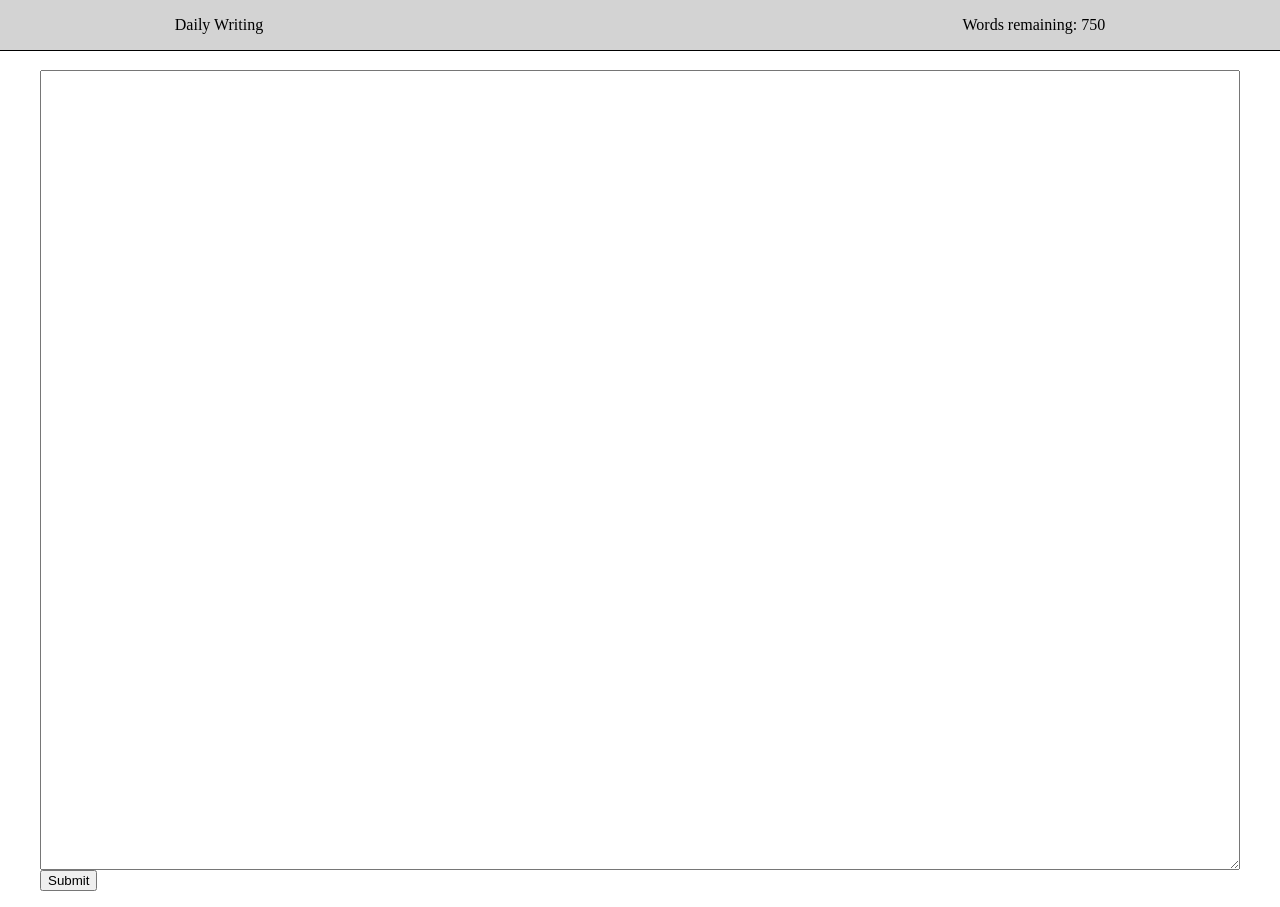
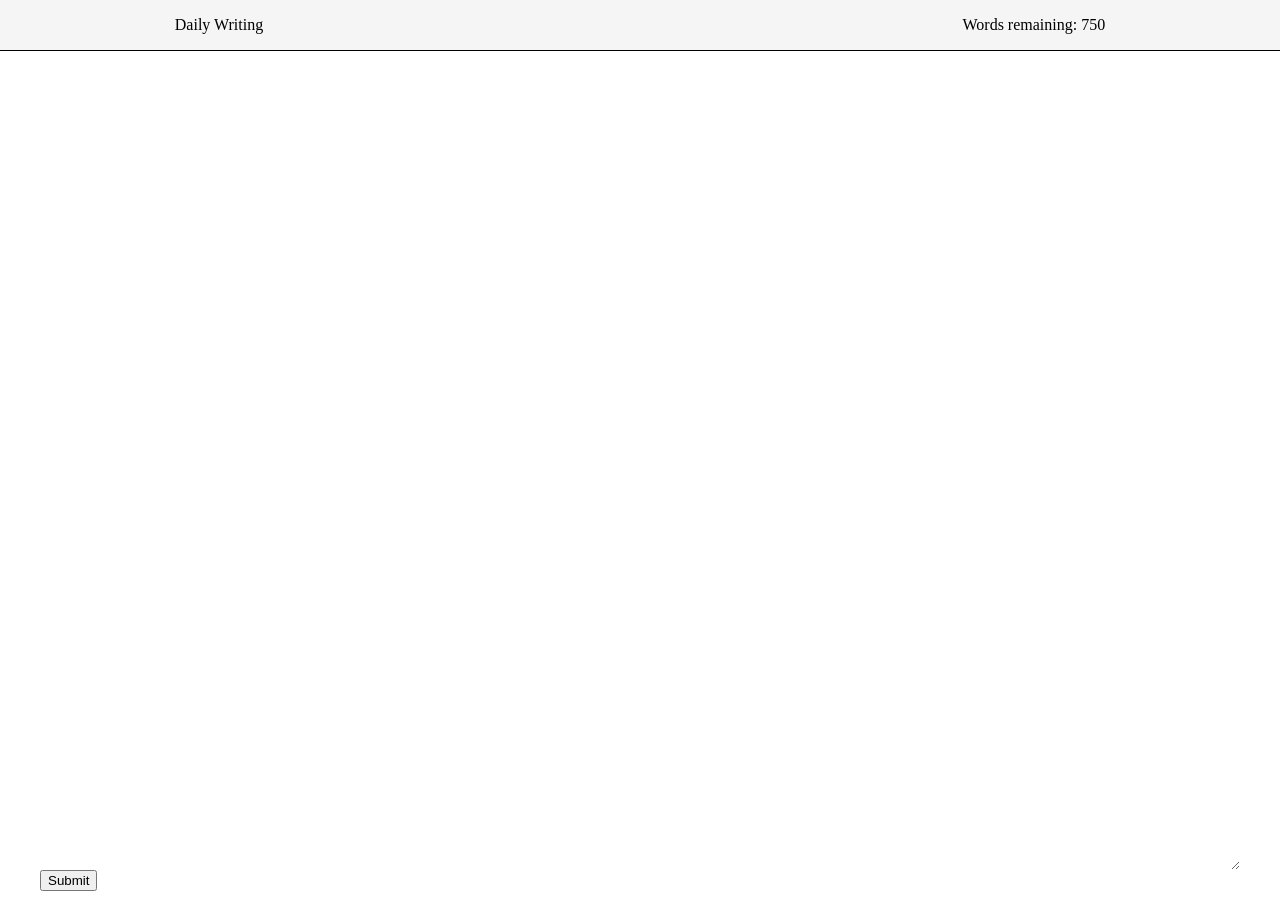
Before and after one commit to martin-martin/django-daily, a Django app: page / in a window 1280 px wide. Run offline with Django 3.2, Linux system fonts and the light colour scheme.

Commit message:
improve styling

```diff
--- a/canvas/static/canvas/style.css
+++ b/canvas/static/canvas/style.css
@@ -9,7 +9,7 @@ nav {
     left: 0;
     width: 100%;
     z-index: 9999; /* keeps the navbar in front also while typing in textarea */
-    background-color: lightgray;
+    background-color: whitesmoke;
     border-bottom: 1px solid black;
     display: flex;
     justify-content: space-around;
@@ -29,3 +29,11 @@ nav {
     background-color: aquamarine;
     color: darkgreen;
 }
+
+textarea {
+    border: none;
+}
+
+textarea:focus {
+    outline: none;
+}
--- a/templates/canvas.html
+++ b/templates/canvas.html
@@ -10,7 +10,7 @@
     <div class="padding"></div>
 
     <form action="" method="post">
-        <textarea id="canvas"></textarea>
+        <textarea id="canvas" autofocus></textarea>
         <input type="submit" id="check-words">
     </form>
 
```
